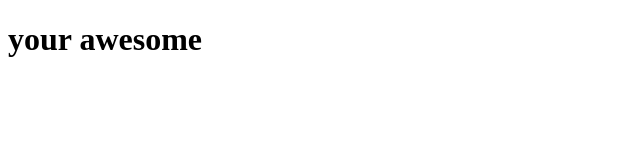
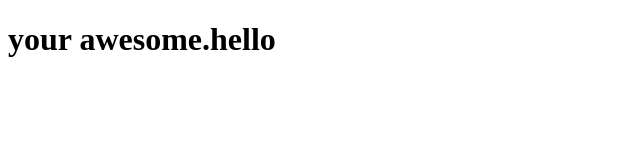
Before and after one commit to bryano1993/Git-Example, a plain HTML site: page index.html in a window 1280 px wide. Shown: the whole page, without its empty margins (0-640 px from the left). Drawn offline with Linux system fonts and the light colour scheme.

Commit message:
new file

```diff
--- a/index.html
+++ b/index.html
@@ -5,6 +5,6 @@
     <title>Sample github</title>
   </head>
   <body>
-<h1> your awesome </h1>
+<h1> your awesome.hello </h1>
   </body>
 </html>
```
